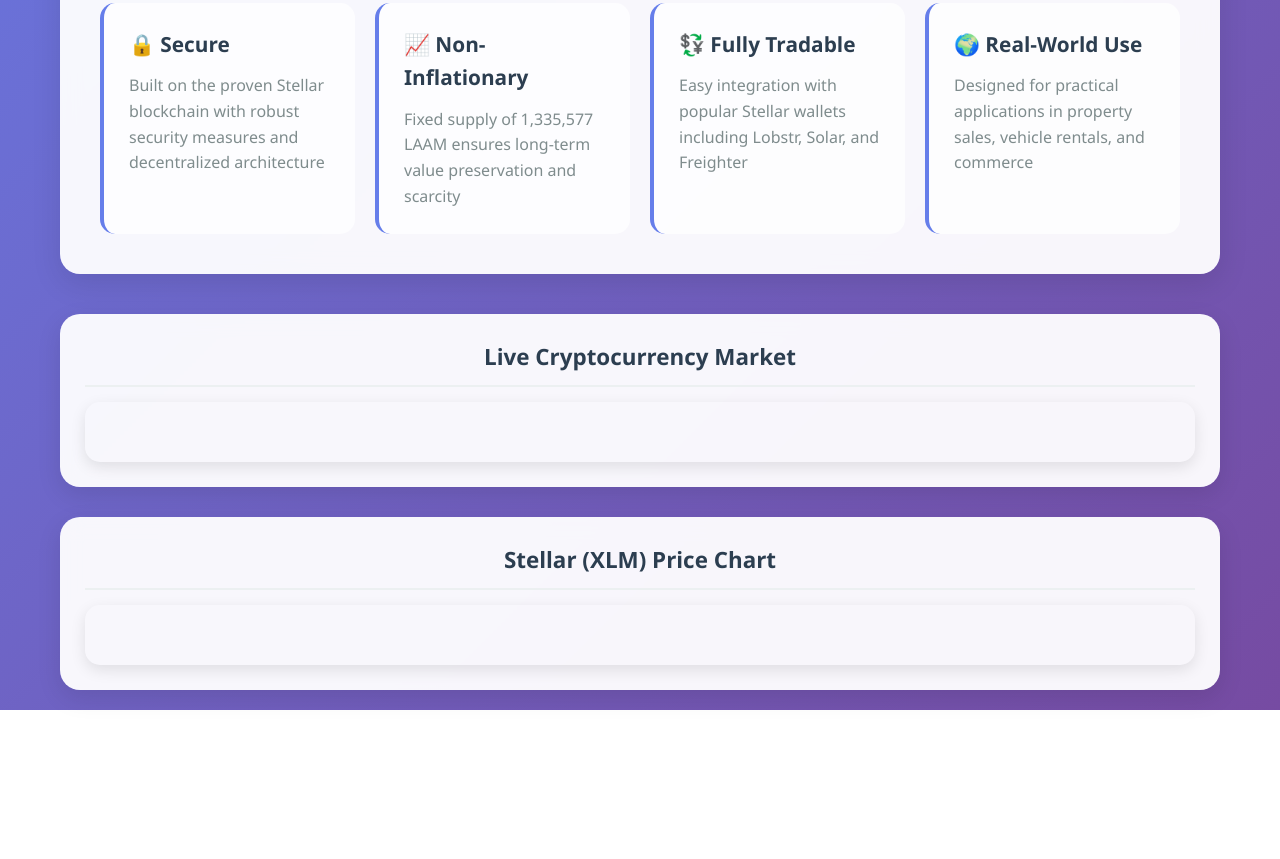
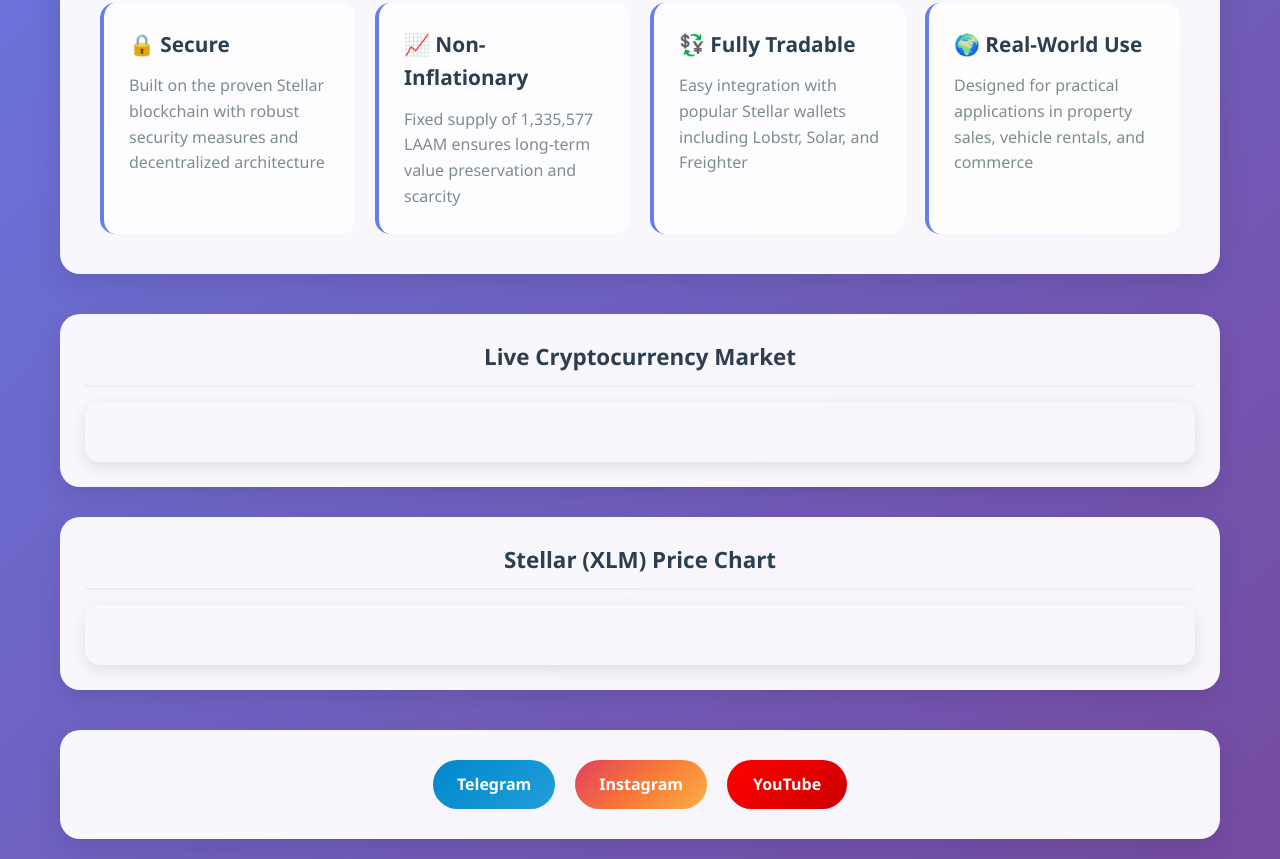
Before and after one commit to Jaaburi12/Bas, a plain HTML site: page index.html in a window 1280 px wide. Shown: the part 685-1544 px from the top of the page. Before the commit the page ends 1395 px from the top, so only its background shows below. Drawn offline with Linux system fonts and the light colour scheme; a script that the page names is missing.

Commit message:
Update index.html

```diff
--- a/index.html
+++ b/index.html
@@ -344,6 +344,12 @@
                 <div class="livecoinwatch-widget-6" lcw-coin="XLM" lcw-base="USD" lcw-period="d" lcw-color-tx="#ffffff" lcw-color-bg="#505153" lcw-border-w="1"></div>
             </div>
         </div>
+
+        <div class="social-buttons">
+            <a href="https://t.me/laamcoin" target="_blank">Telegram</a>
+            <a href="https://www.instagram.com/laamcoin" class="instagram" target="_blank">Instagram</a>
+            <a href="https://youtube.com/@laamcoin" class="youtube" target="_blank">YouTube</a>
+        </div>
     </div>
 </body>
-      </html>
+</html>
```
